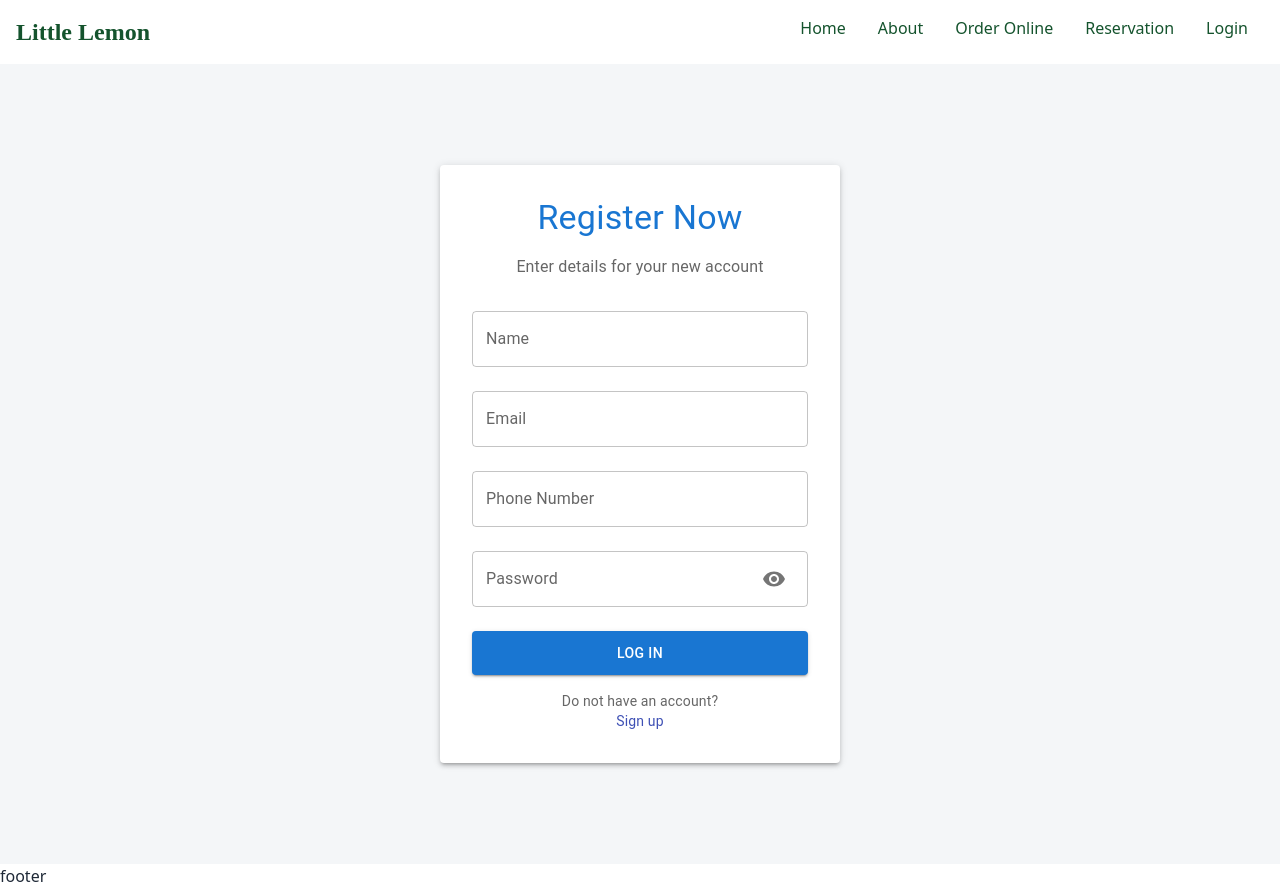
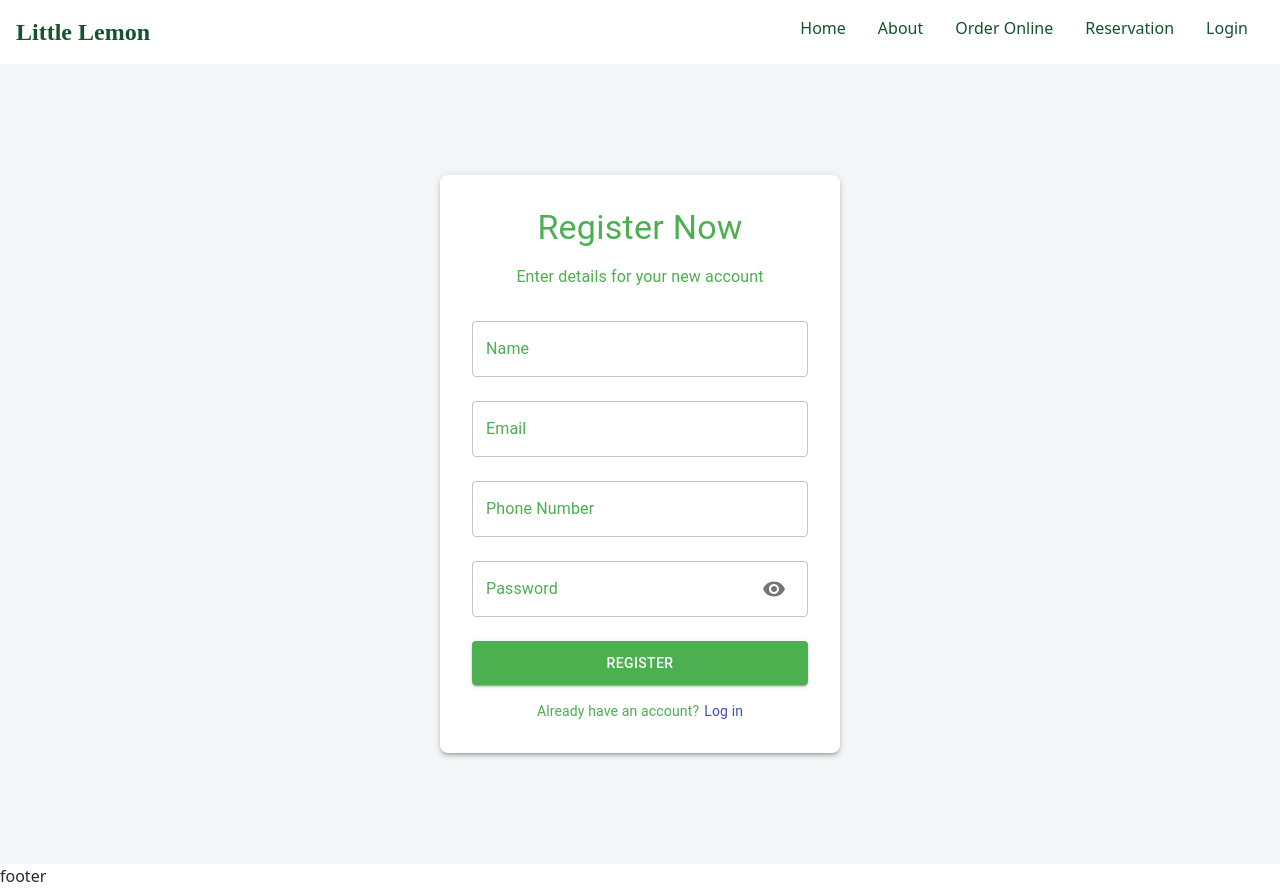
Before and after one commit to Tasfiq-asif/LittleLemon, a React (Vite) app: page /register in a window 1280 px wide. Built offline with nearby package versions, Linux system fonts and the light colour scheme.

Commit message:
custome theme added

```diff
--- a/src/pages/Register/Register.jsx
+++ b/src/pages/Register/Register.jsx
@@ -49,8 +49,17 @@ const Register = () => {
       alignItems="center"
       minHeight="100vh"
       bgcolor="#f4f6f8"
+      px={2} // Padding on smaller devices
     >
-      <Paper elevation={3} sx={{ padding: 4, maxWidth: 400, width: "100%" }}>
+      <Paper
+        elevation={3}
+        sx={{
+          padding: 4,
+          maxWidth: { xs: 350, sm: 400 }, // Responsive max width
+          width: "100%",
+          borderRadius: 2, // Rounded corners
+        }}
+      >
         <Typography variant="h4" align="center" mb={2} color="primary">
           Register Now
         </Typography>
@@ -96,8 +105,7 @@ const Register = () => {
             onChange={(e) => setPassword(e.target.value)}
             error={Boolean(errors.password)}
             helperText={errors.password}
-            slotProps={{
-              input: {
+            InputProps={{
               endAdornment: (
                 <InputAdornment position="end">
                   <IconButton onClick={handleShowPassword}>
@@ -105,7 +113,6 @@ const Register = () => {
                   </IconButton>
                 </InputAdornment>
               ),
-              },
             }}
             sx={{ mb: 3 }}
           />
@@ -116,16 +123,16 @@ const Register = () => {
             fullWidth
             sx={{ padding: "10px", mb: 2 }}
           >
-            Log In
+            Register
           </Button>
         </form>
         <Typography variant="body2" align="center" color="textSecondary">
-          <p>Do not have an account?</p>
+          Already have an account?
           <a
-            href="/register"
-            style={{ color: "#3f51b5", textDecoration: "none" }}
+            href="/login"
+            style={{ color: "#3f51b5", textDecoration: "none",marginLeft: "5px" }}
           >
-            Sign up
+            Log in
           </a>
         </Typography>
       </Paper>
--- /dev/null
+++ b/src/theme/theme.js
@@ -0,0 +1,33 @@
+import { createTheme } from '@mui/material/styles';
+
+const theme = createTheme({
+  palette: {
+    primary: {
+      main: '#4CAF50', // Primary Green
+    },
+    secondary: {
+      main: '#FFEB3B', // Secondary Yellow
+    },
+    background: {
+      default: '#FFFDE7', // Warm Beige/White
+    },
+    text: {
+      primary: '#388E3C', // Dark Green for text
+      secondary: '#4CAF50', // Light text option if needed
+    },
+  },
+  typography: {
+    fontFamily: '"Roboto", "Helvetica", "Arial", sans-serif',
+  },
+  components: {
+    MuiButton: {
+      styleOverrides: {
+        root: {
+          color: '#FFFFFF', // Set button text color to white
+        },
+      },
+    },
+  },
+});
+
+export default theme;
```
Also changed, not shown: src/main.jsx (+5 -2 lines). Lines whose indentation alone changed are shown as unchanged.
